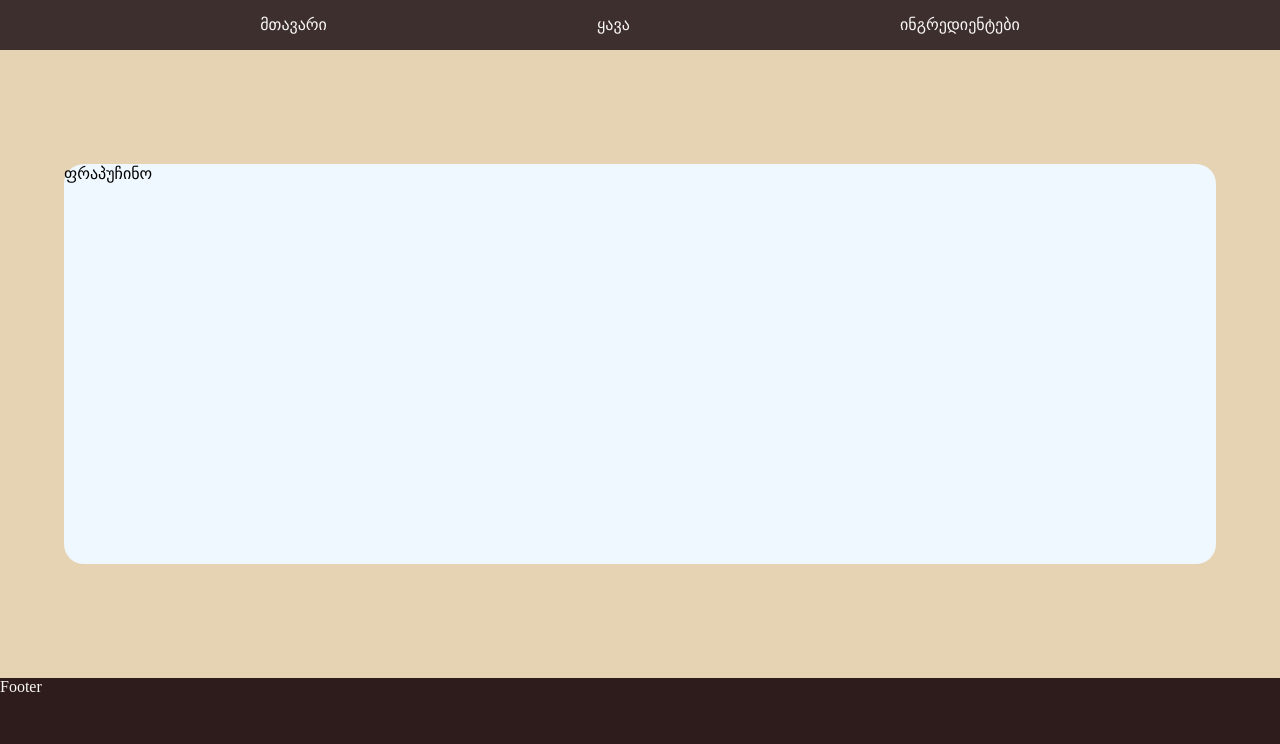
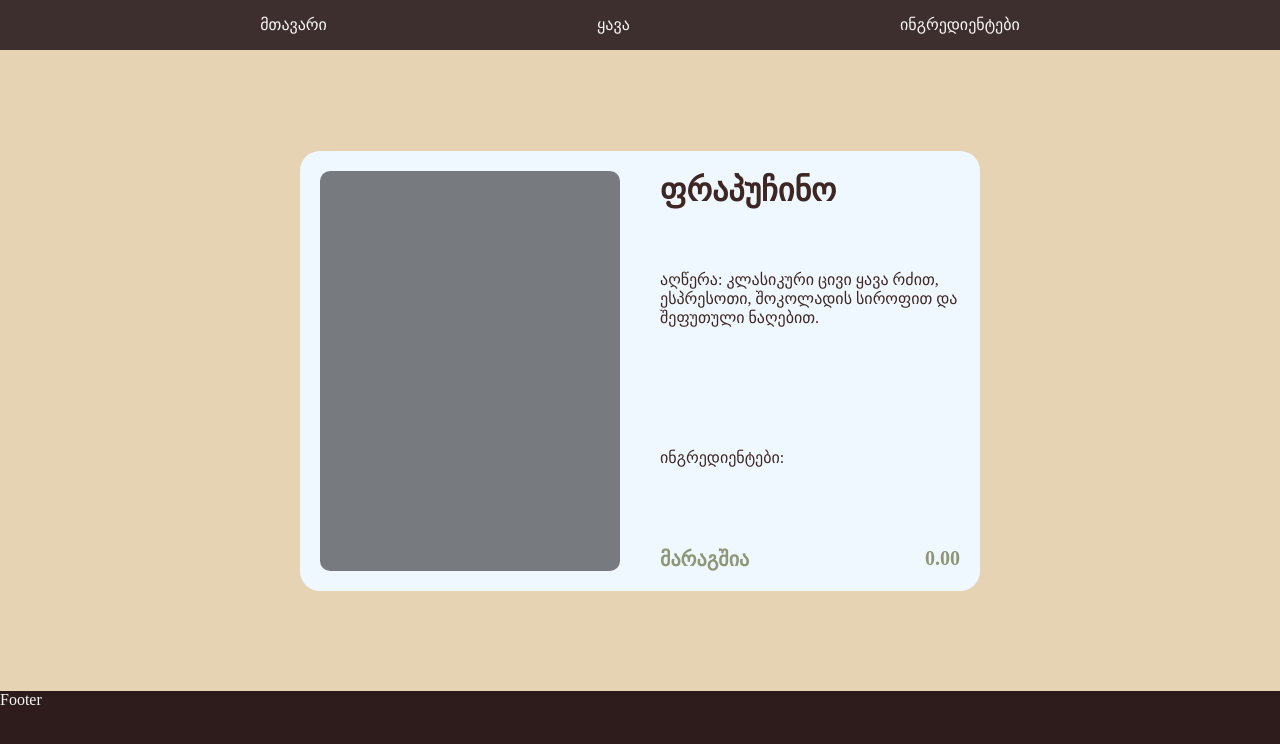
Before and after one commit to Kattar1n/craft-coffee-shop, a React (Vite) app: page /coffee/c1 in a window 1280 px wide. Shown: the top 744 px of the page. Built offline with nearby package versions, Linux system fonts and the light colour scheme; data requests are answered from the project's data file.

Commit message:
Update CoffeeDetailCard.jsx

```diff
--- a/front-end/src/components/CoffeeDetailCard.jsx
+++ b/front-end/src/components/CoffeeDetailCard.jsx
@@ -1,25 +1,101 @@
 import React, { useEffect, useState } from 'react'
+import { Link } from 'react-router'
 import styled from 'styled-components'
 
+const StyledLink = styled(Link)`
+color: #3E2723;
+text-decoration: none;
+margin: 0 10px;
+`
+
 const StyledDetailWrapper = styled.div`
+  color: #3E2723;
   border-radius: 20px;
   margin: 0 auto;
-  width: 90%;
-  min-height: 400px;
+  min-width: 340px;
+  max-width: 680px;
+  min-height: 440px;
   background-color: aliceblue;
+  display: flex;
+  justify-content: space-around;
+  flex-wrap: wrap;
+`
+const StyledCoffeePicture = styled.div`
+  margin: 20px;
+  height: 400px;
+  width: 300px;
+  background: rgba(0, 0, 0, 0.5);
+  border-radius: 10px;
+`
+const StyledCoffeeInformation = styled.div`
+  width: 300px;
+  height: 400px;
+  margin: 20px;
+  display: flex;
+  flex-direction: column;
+`
+
+const StyledCoffeeTitle = styled.span`
+  font-size: 32px;
+  height: 100px;
+  font-weight: bold;
+`
+const StyledCoffeeDescription = styled.span`
+  font-size: 16px;
+  height: 180px;
+`
+const StyledCoffeeIngredients = styled.span`
+  font-size: 16px;
+  height: 100px;
+`
+const InStock = styled.span`
+  font-size: 20px;
+  color: #8E9775;
+  font-weight: bold;
+  display: flex;
+  flex-direction: row;
+  justify-content: space-between;
+`
+const NotInStock = styled.span`
+  font-size: 20px;
+  color: #B76E37;
+  font-weight: bold;
 `
 
 const CoffeeDetailCard = ({ id }) => {
   const [coffee, setCoffee] = useState({})
-      useEffect(() => {
-          fetch(`http://localhost:3000/coffees/${id}`)
-          .then(data => data.json())
-          .then(res => setCoffee(res))
-          .catch(() => setCoffee({title: 'არ მოიძებნა'}))
-      }, [id])
+  const [ingredients, setIngredients] = useState([])
+  const [usedIngredients, setUsedIngredients] = useState([])
+  const [price, setPrice] = useState(0)
+  useEffect(() => {
+      fetch(`http://localhost:3000/coffees/${id}`)
+      .then(data => data.json())
+      .then(res => setCoffee(res))
+      .catch(() => setCoffee({title: 'არ მოიძებნა'}))
+
+      fetch("http://localhost:3000/ingredients")
+      .then(data => data.json())
+      .then(res => setIngredients(res))
+      .then(() => setUsedIngredients(ingredients.filter(ing => coffee.ingredientIds.includes(ing.id))))
+
+      let newPrice = 0
+      for(let i = 0; i < usedIngredients.length; i++){
+          newPrice += usedIngredients[i].price
+      }
+      newPrice = newPrice.toFixed(2)
+      setPrice(newPrice)
+  }, [])
 
   return (
-    <StyledDetailWrapper>{coffee.title}</StyledDetailWrapper>
+    <StyledDetailWrapper>
+      <StyledCoffeePicture></StyledCoffeePicture>
+      <StyledCoffeeInformation>
+        <StyledCoffeeTitle>{coffee.title}</StyledCoffeeTitle>
+        <StyledCoffeeDescription>აღწერა: {coffee.description}</StyledCoffeeDescription>
+        <StyledCoffeeIngredients>ინგრედიენტები: {usedIngredients.map(ing => ing.name).join(', ')}</StyledCoffeeIngredients>
+        {!!coffee.isInStock && <InStock><span>მარაგშია</span><span>{price}</span></InStock> || <NotInStock>არ არის მარაგში</NotInStock>}
+      </StyledCoffeeInformation>
+    </StyledDetailWrapper>
   )
 }
 
```
